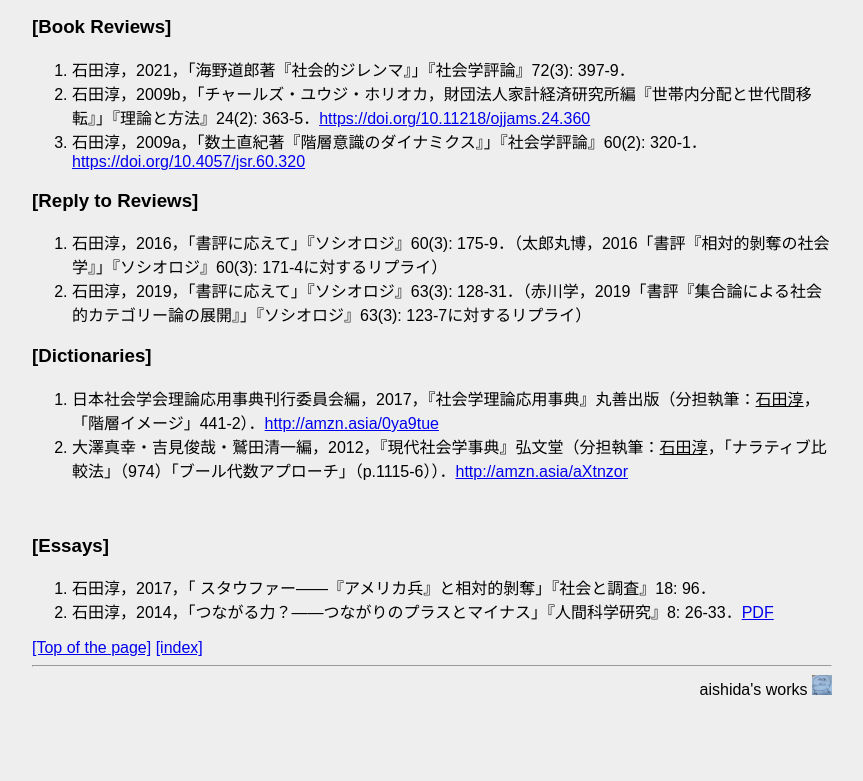
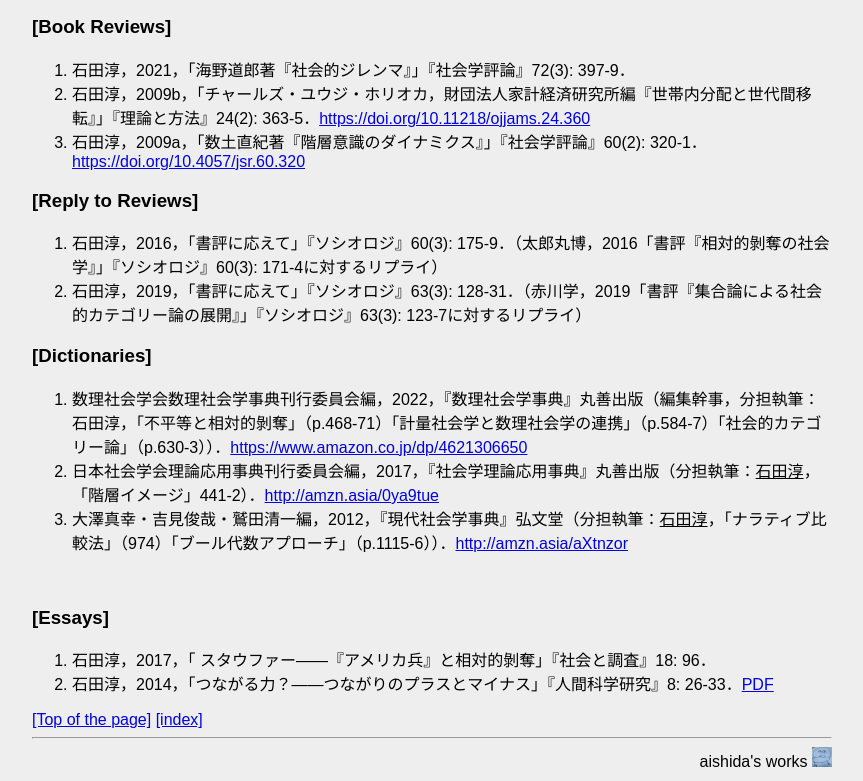
Before and after one commit to aishidajt9/aishidajt9.github.io, a plain HTML site: page works.html in a window 1280 px wide. Shown: the part 3240-4021 px from the top of the page, without its empty margins (208-1071 px from the left). Before the commit the page ends 3949 px from the top, so only its background shows below. Drawn offline with Linux system fonts and the light colour scheme.

Commit message:
modified

```diff
--- a/works.html
+++ b/works.html
@@ -125,6 +125,7 @@
 <h3>[Dictionaries]</h3>
 
 <ol>
+    <li>数理社会学会数理社会学事典刊行委員会編，2022，『数理社会学事典』丸善出版（編集幹事，分担執筆：石田淳，「不平等と相対的剝奪」（p.468-71）「計量社会学と数理社会学の連携」（p.584-7）「社会的カテゴリー論」（p.630-3））．<a href="https://www.amazon.co.jp/dp/4621306650" target="_blank" rel="noopener noreferrer">https://www.amazon.co.jp/dp/4621306650</a></li>
     <li>日本社会学会理論応用事典刊行委員会編，2017，『社会学理論応用事典』丸善出版（分担執筆：<u>石田淳</u>，「階層イメージ」441-2）．<a href="http://amzn.asia/0ya9tue" target="_blank" rel="noopener noreferrer">http://amzn.asia/0ya9tue</a></li>
     <li>大澤真幸・吉見俊哉・鷲田清一編，2012，『現代社会学事典』弘文堂（分担執筆：<u>石田淳</u>，「ナラティブ比較法」（974）「ブール代数アプローチ」（p.1115-6））．<a href="http://amzn.asia/aXtnzor" target="_blank" rel="noopener noreferrer">http://amzn.asia/aXtnzor</a></li>
 </ol>
```
